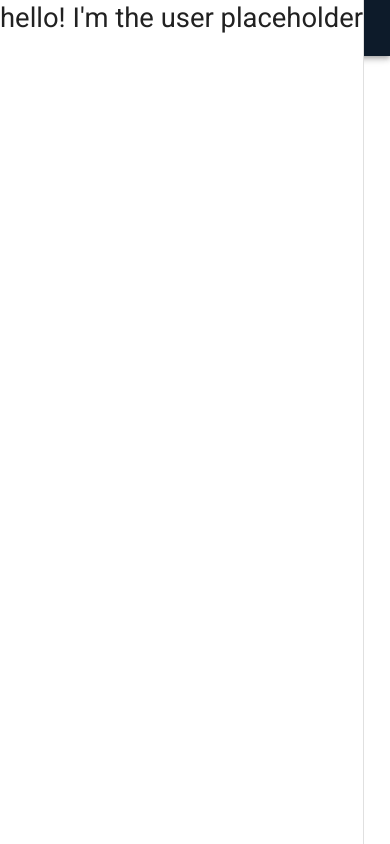
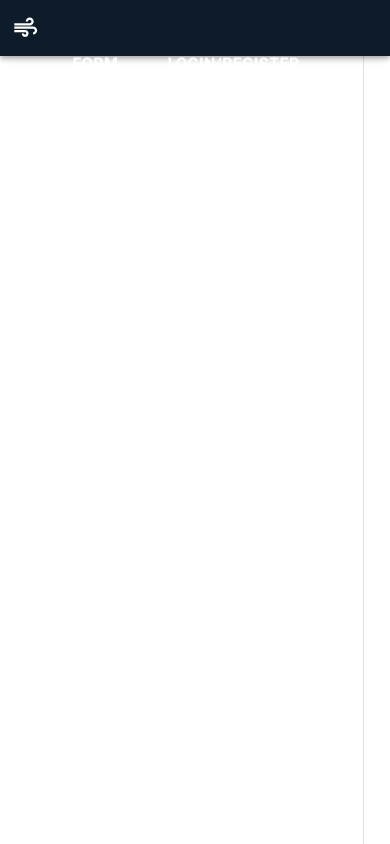
Before and after one commit to Naveen-Jaisankar/COMP47360-Web-Application, a React (Vite) app in the folder FrontEnd/air-quality-app/: page /user/dailyform in a window 390 px wide. Built offline with nearby package versions, Linux system fonts and the light colour scheme; no server answers.

Commit message:
created a main content div that will give responsive padding to all the pages as the navbar is now fixed i.e. follows the user. There was a bug when implemented together, i.e. navbar heights was inaccessible to main content and would not load the page. Was a silly syntax error, this was not yeehaw

```diff
--- a/FrontEnd/air-quality-app/src/App.jsx
+++ b/FrontEnd/air-quality-app/src/App.jsx
@@ -8,8 +8,9 @@ import Map from './pages/Map'
 import Form from './pages/Form'
 import Settings from './pages/Settings'
 import DailyForm from './pages/DailyForm';
+import Privacy from './pages/Privacy'
 import { SettingsContext } from './context/SettingsContext';
-
+import MainContent from './components/maincontent'
 
 function App() {
 
@@ -20,13 +21,16 @@ function App() {
       <Navbar />
       <div className="pages" style={{ fontSize: `${fontSize}px` }}>
       <CssBaseline />
+      <MainContent>
         <Routes>
           <Route path="/" element={<Home />} />
           <Route path="/map" element={<Map />} />
           <Route path="/settings" element={<Settings />} />
           <Route path="/form" element={<Form />} />
           <Route path="/user/dailyform" element={< DailyForm/>} />
+          <Route path="/privacy" element={< Privacy/>} />
         </Routes>
+        </MainContent>
       </div>
       {/* <Footer/> */}
     </BrowserRouter>
--- /dev/null
+++ b/FrontEnd/air-quality-app/src/components/maincontent.jsx
@@ -0,0 +1,19 @@
+import {styled} from "@mui/system"
+import  navbarHeights  from "./navbarheights"
+
+const MainContent = styled('div')(({theme})=> ({
+    background: "#ffffff",
+    height: navbarHeights.xs,
+    [theme.breakpoints.up('sm')]: {
+        paddingTop: navbarHeights.sm,
+    },
+    [theme.breakpoints.up('md')]: {
+        paddingTop: navbarHeights.md,
+    },
+    [theme.breakpoints.up('lg')]: {
+        paddingTop: navbarHeights.lg,
+    },
+
+}));
+
+export default MainContent;
--- a/FrontEnd/air-quality-app/src/components/navbar.jsx
+++ b/FrontEnd/air-quality-app/src/components/navbar.jsx
@@ -3,17 +3,19 @@ import { Link } from "react-router-dom";
 import { AppBar, Toolbar, IconButton, Typography, Box } from "@mui/material";
 import AirIcon from '@mui/icons-material/Air';
 import NavbarButton from "./navbarbutton";
+import navbarHeights from './navbarheights';
 
 const Navbar = () => {
   return (
-    <AppBar position='static' sx={{
+    <AppBar position='fixed' sx={{
         backgroundColor: '#0D1B2A',
         height: {
-            xs:56,
-            sm:64,
-            md:72,
-            lg:80
-        }
+          xs: navbarHeights.xs,
+          sm: navbarHeights.sm,
+          md: navbarHeights.md,
+          lg: navbarHeights.lg
+        },
+        zIndex: (theme) => theme.zIndex.drawer + 1
     }}>
         <Toolbar sx= {{display: 'flex'}}>
             <IconButton edge="start" color='inherit' aria-label="logo"
@@ -44,14 +46,3 @@ const Navbar = () => {
 };
 
 export default Navbar;
-
- {/* <nav>
-      <div className="flex flex-row items-center mx-10 justify-between gap-10 px-2 py-2">
-        <Link to="/">Home</Link>
-        <Link to="/map">Map</Link>
-        <Link to="/settings">Settings</Link>
-        <Link to="/form">form</Link>
-
-        <h3 className="text-center sm:text-left">Login/Register</h3>
-      </div>
-    </nav> */}
--- /dev/null
+++ b/FrontEnd/air-quality-app/src/components/navbarheights.js
@@ -0,0 +1,8 @@
+const navbarHeights = {
+  xs: 56,
+  sm: 64,
+  md: 72,
+  lg: 80,
+};
+
+export default navbarHeights;
--- a/FrontEnd/air-quality-app/src/components/userplaceholder.jsx
+++ b/FrontEnd/air-quality-app/src/components/userplaceholder.jsx
@@ -10,6 +10,7 @@ const Page = styled('div') ({
 
 const StyledDrawer = styled(Drawer)({
     width: drawerWidth,
+    zIndex: 1,
   });
 
 
```
